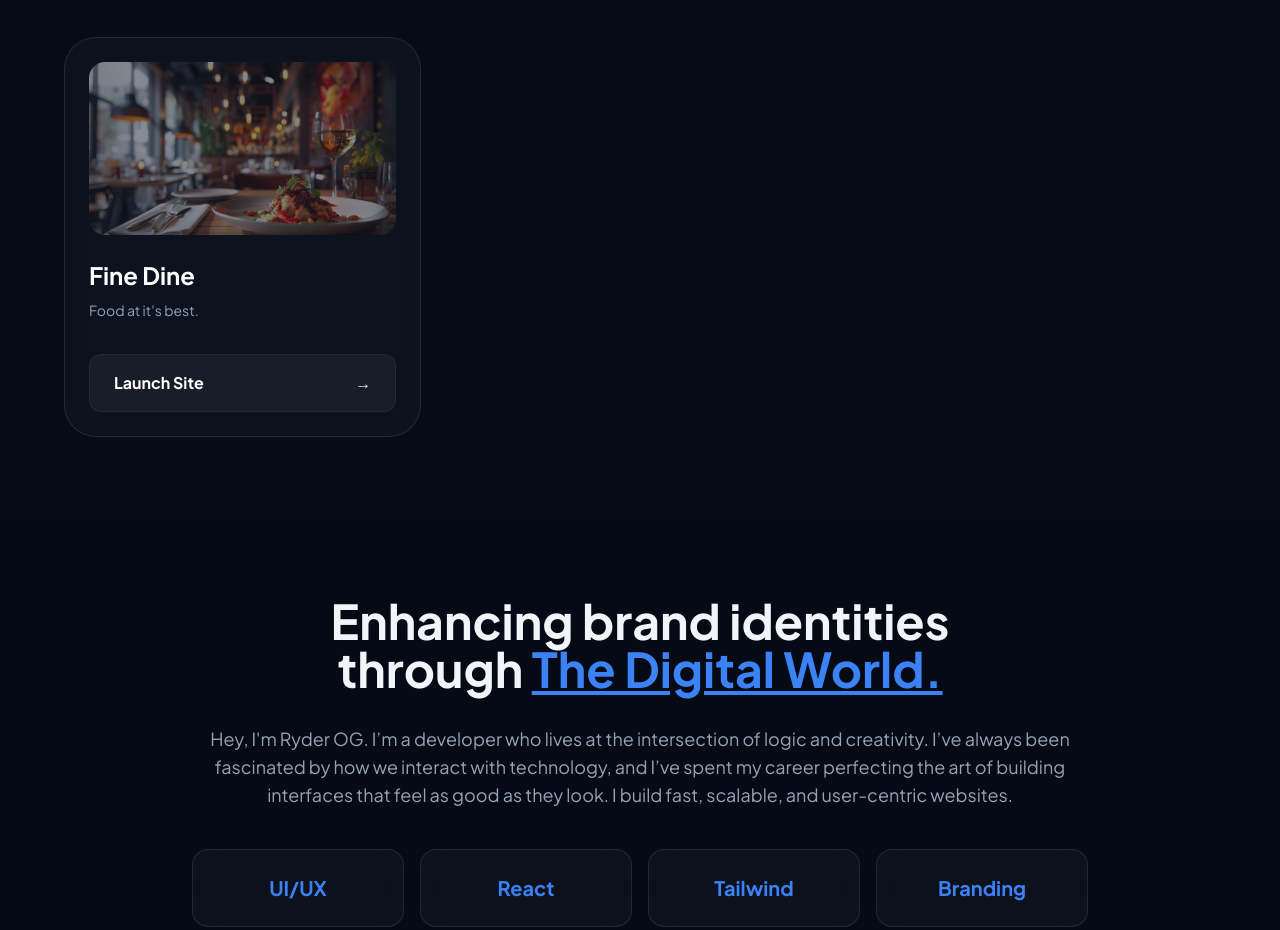
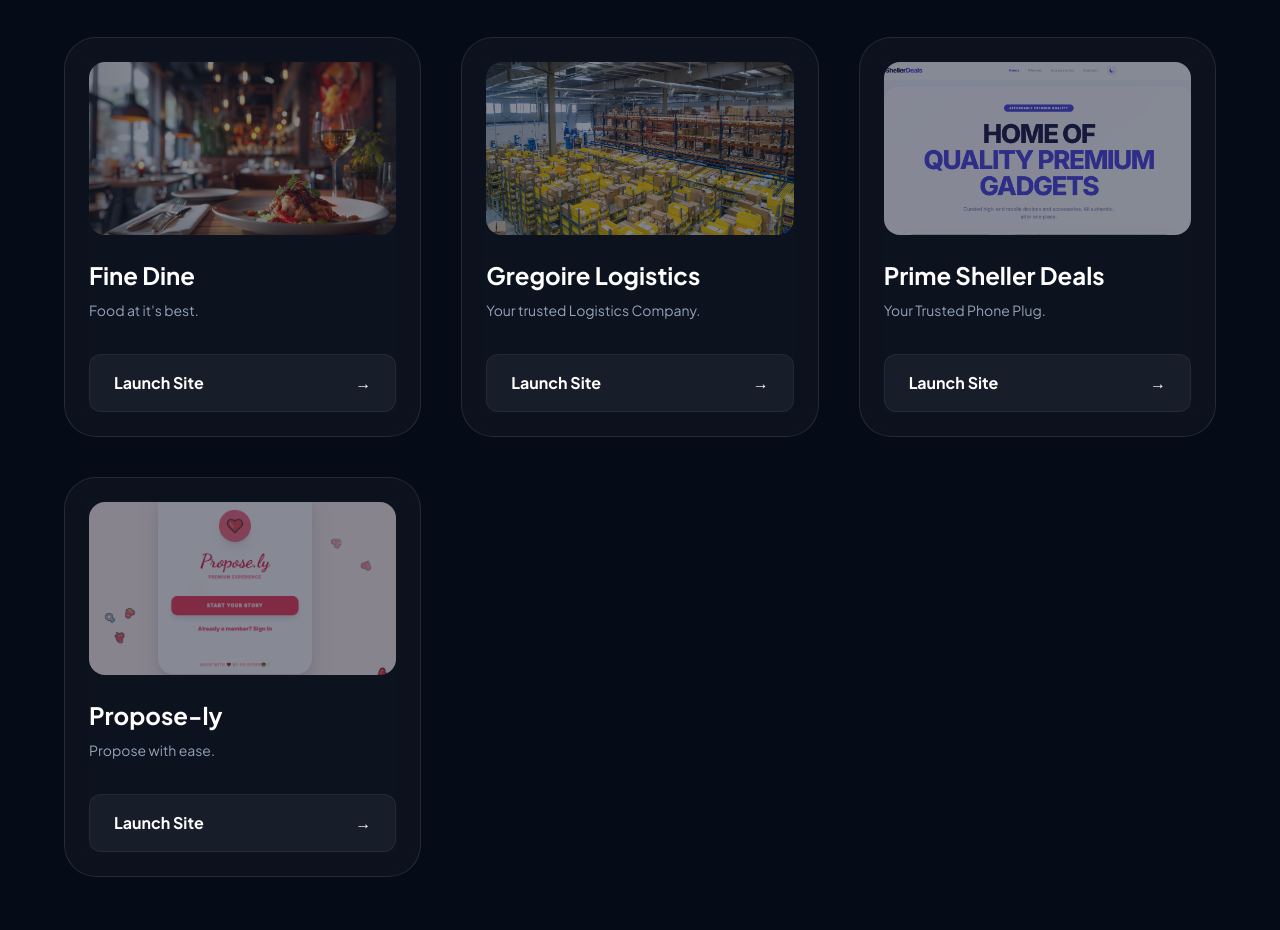
Before and after one commit to kwesisavage45-lab/port, a plain HTML site: page index.html in a window 1280 px wide. Shown: the part 1385-2315 px from the top of the page. Drawn offline with nearby package versions, Linux system fonts and the light colour scheme.

Commit message:
Add files via upload

```diff
--- a/index.html
+++ b/index.html
@@ -191,6 +191,33 @@
                     <a href="https://lara-cuisine1.netlify.app/" target="_blank" class="w-full flex justify-between items-center px-6 py-4 bg-white/5 text-white font-bold rounded-xl hover:bg-blue-600 transition-all border border-white/5">Launch Site <span>→</span></a>
                 </div>
 
+                <div class="project-card glass p-6 rounded-[2rem] group">
+                    <div class="aspect-video bg-slate-900 rounded-2xl mb-6 overflow-hidden">
+                        <img src="logistics1.jpeg" alt="Hostel" class="w-full h-full object-cover opacity-50 group-hover:opacity-100 transition-all duration-700">
+                    </div>
+                    <h3 class="text-2xl font-bold text-white mb-2">Gregoire Logistics</h3>
+                    <p class="text-slate-400 mb-8 text-sm leading-relaxed">Your trusted Logistics Company.</p>
+                    <a href="https://gregoirelogistics.netlify.app/" target="_blank" class="w-full flex justify-between items-center px-6 py-4 bg-white/5 text-white font-bold rounded-xl hover:bg-blue-600 transition-all border border-white/5">Launch Site <span>→</span></a>
+                </div>
+
+                <div class="project-card glass p-6 rounded-[2rem] group">
+                    <div class="aspect-video bg-slate-900 rounded-2xl mb-6 overflow-hidden">
+                        <img src="shellerimg.png" alt="Phones" class="w-full h-full object-cover opacity-50 group-hover:opacity-100 transition-all duration-700">
+                    </div>
+                    <h3 class="text-2xl font-bold text-white mb-2">Prime Sheller Deals</h3>
+                    <p class="text-slate-400 mb-8 text-sm leading-relaxed">Your Trusted Phone Plug.</p>
+                    <a href="https://sheller.vercel.app/" target="_blank" class="w-full flex justify-between items-center px-6 py-4 bg-white/5 text-white font-bold rounded-xl hover:bg-blue-600 transition-all border border-white/5">Launch Site <span>→</span></a>
+                </div>
+
+                <div class="project-card glass p-6 rounded-[2rem] group">
+                    <div class="aspect-video bg-slate-900 rounded-2xl mb-6 overflow-hidden">
+                        <img src="proposeimg1.png" alt="Fun Site" class="w-full h-full object-cover opacity-50 group-hover:opacity-100 transition-all duration-700">
+                    </div>
+                    <h3 class="text-2xl font-bold text-white mb-2">Propose-ly</h3>
+                    <p class="text-slate-400 mb-8 text-sm leading-relaxed">Propose with ease.</p>
+                    <a href="https://propose-ly.fun" target="_blank" class="w-full flex justify-between items-center px-6 py-4 bg-white/5 text-white font-bold rounded-xl hover:bg-blue-600 transition-all border border-white/5">Launch Site <span>→</span></a>
+                </div>
+
             </div>
         </div>
     </section>
```
Also changed, not shown: logistics1.jpeg (added), proposeimg1.png (added), shellerimg.png (added).
